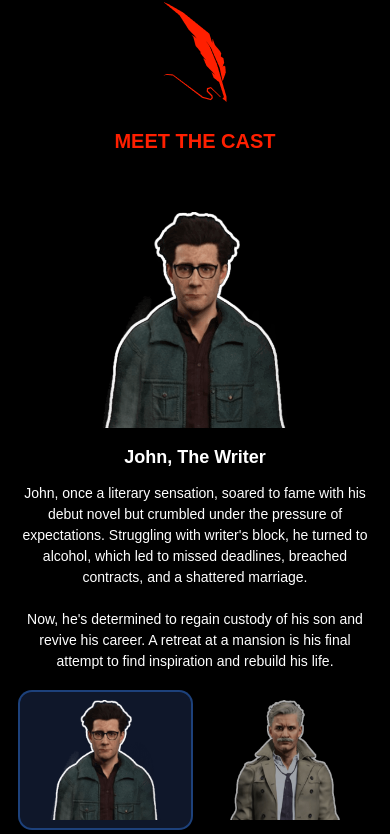
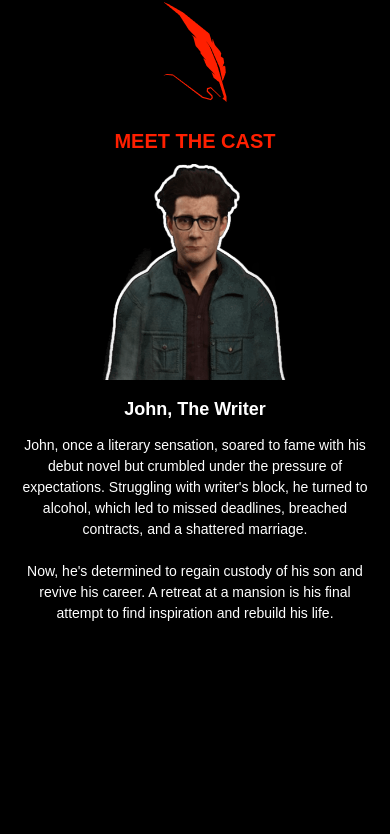
Before and after one commit to Studio-23-xyz/studio23-website, a Next.js app: page /our-titles/silent-scream-2 in a window 390 px wide. Shown: the part 1941-2775 px from the top of the page. Built offline with nearby package versions, Linux system fonts and the light colour scheme; a web font is replaced by a local one.

Commit message:
Slider Added - SS2 Game Page

```diff
--- a/package.json
+++ b/package.json
@@ -15,7 +15,8 @@
 		"next": "^14.1.4",
 		"react": "^18",
 		"react-dom": "^18",
-		"sharp": "^0.33.4"
+		"sharp": "^0.33.4",
+		"swiper": "^11.1.3"
 	},
 	"devDependencies": {
 		"autoprefixer": "^10.0.1",
--- a/src/app/components/silentscream2page/SS2CastSection.js
+++ b/src/app/components/silentscream2page/SS2CastSection.js
@@ -1,4 +1,7 @@
 import Image from "next/image";
+import { useEffect, useState } from "react";
+import "swiper/css"; /* Import Swiper CSS */
+import { Swiper, SwiperSlide } from "swiper/react";
 import Alan from "../../../../public/assets/ss2-game-page/ss2-characters/alan.png";
 import Chad from "../../../../public/assets/ss2-game-page/ss2-characters/chad.png";
 import Edger from "../../../../public/assets/ss2-game-page/ss2-characters/edgar.png";
@@ -10,6 +13,18 @@ import Quill from "../../../../public/assets/ss2-game-page/ss2-quill.png";
 import SS2CastComponents from "./SS2CastComponents";
 
 const SS2CastSection = () => {
+  const [isMobile, setIsMobile] = useState(false);
+
+  useEffect(() => {
+    const handleResize = () => {
+      setIsMobile(window.innerWidth < 768);
+    };
+
+    handleResize();
+    window.addEventListener("resize", handleResize);
+    return () => window.removeEventListener("resize", handleResize);
+  }, []);
+
   return (
     <div>
       {/*Heading */}
@@ -27,7 +42,17 @@ const SS2CastSection = () => {
       </div>
 
       <div>
-        <SS2CastComponents items={items} />
+        {isMobile ? (
+          <Swiper spaceBetween={30} pagination={{ clickable: true }}>
+            {items.map((item, index) => (
+              <SwiperSlide key={index}>
+                {item.content}
+              </SwiperSlide>
+            ))}
+          </Swiper>
+        ) : (
+          <SS2CastComponents items={items} />
+        )}
       </div>
     </div>
   );
@@ -60,7 +85,7 @@ const items = [
           />
         </div>
         <div
-          className="w-full md:w-1/2 flex flex-col justify-center items-center md:pr-10
+          className="w-full md:w-1/2 flex flex-col justify-center items-center px-4 md:pr-10 md:pl-0
          gap-3"
         >
           <h1 className="text-[18px] md:text-[32px] font-bold text-center">
@@ -103,7 +128,7 @@ const items = [
           />
         </div>
         <div
-          className="w-full md:w-1/2 flex flex-col justify-center items-center md:pr-10
+          className="w-full md:w-1/2 flex flex-col justify-center items-center px-4 md:pr-10 md:pl-0
          gap-3"
         >
           <h1 className="text-[18px] md:text-[32px] font-bold text-center">
@@ -152,7 +177,7 @@ const items = [
           />
         </div>
         <div
-          className="w-full md:w-1/2 flex flex-col justify-center items-center md:pr-10
+          className="w-full md:w-1/2 flex flex-col justify-center items-center px-4 md:pr-10 md:pl-0
          gap-3"
         >
           <h1 className="text-[18px] md:text-[32px] font-bold text-center">
@@ -197,7 +222,7 @@ const items = [
           />
         </div>
         <div
-          className="w-full md:w-1/2 flex flex-col justify-center items-center md:pr-10
+          className="w-full md:w-1/2 flex flex-col justify-center items-center px-4 md:pr-10 md:pl-0
        gap-3"
         >
           <h1 className="text-[18px] md:text-[32px] font-bold text-center">
@@ -244,7 +269,7 @@ const items = [
           />
         </div>
         <div
-          className="w-full md:w-1/2 flex flex-col justify-center items-center md:pr-10
+          className="w-full md:w-1/2 flex flex-col justify-center items-center px-4 md:pr-10 md:pl-0
          gap-3"
         >
           <h1 className="text-[18px] md:text-[32px] font-bold text-center">
@@ -296,7 +321,7 @@ const items = [
           />
         </div>
         <div
-          className="w-full md:w-1/2 flex flex-col justify-center items-center md:pr-10
+          className="w-full md:w-1/2 flex flex-col justify-center items-center px-4 md:pr-10 md:pl-0
          gap-3"
         >
           <h1 className="text-[18px] md:text-[32px] font-bold text-center">
@@ -338,7 +363,7 @@ const items = [
           />
         </div>
         <div
-          className="w-full md:w-1/2 flex flex-col justify-center items-center md:pr-10
+          className="w-full md:w-1/2 flex flex-col justify-center items-center px-4 md:pr-10 md:pl-0
          gap-3"
         >
           <h1 className="text-[18px] md:text-[32px] font-bold text-center">
--- a/src/app/components/silentscream2page/SS2GameSSModal.js
+++ b/src/app/components/silentscream2page/SS2GameSSModal.js
@@ -15,7 +15,7 @@ const SS2GameSSModal = ({ isVisible, onClose, screenshot }) => {
           width={1771}
           height={985}
           alt={screenshot.alt}
-          className="w-[65%] h-[65%] 2xl:w-[75%] 2xl:h-[75%] object-center pb-12"
+          className="w-[70%] md:w-[70%] md:h-[70%] 2xl:w-[75%] 2xl:h-[75%] object-center pb-12"
         />
       </div>
     </div>
--- a/src/app/components/silentscream2page/SS2Screenshots.js
+++ b/src/app/components/silentscream2page/SS2Screenshots.js
@@ -56,7 +56,9 @@ const SS2Screenshots = () => {
             {screenshots.map((screenshot, index) => (
               <div
                 key={index}
-                className={`${backgroundClasses[index % backgroundClasses.length]} w-[133px] md:w-[368px] h-[182px] md:h-[504px] px-3
+                className={`${
+                  backgroundClasses[index % backgroundClasses.length]
+                } w-[133px] md:w-[368px] h-[182px] md:h-[504px] px-3
                  md:px-6 pt-5 md:pt-9 pb-7 md:pb-16 bg-cover
                   transform transition-transform duration-300 hover:scale-105 hover:brightness-110`}
                 onClick={() => openModal(screenshot)}
--- a/src/app/globals.css
+++ b/src/app/globals.css
@@ -1,7 +1,14 @@
 @tailwind base;
 @tailwind components;
 @tailwind utilities;
+@import "swiper/css"; /* Import Swiper CSS */
 
+/* Additional Swiper custom styles */
+.swiper-pagination-bullet {
+  background-color: #ff0000;
+}
+
+/* Additional custom styles */
 body {
   @apply bg-black text-white;
 }
--- a/tailwind.config.js
+++ b/tailwind.config.js
@@ -4,6 +4,7 @@ module.exports = {
     "./src/pages/**/*.{js,ts,jsx,tsx,mdx}",
     "./src/components/**/*.{js,ts,jsx,tsx,mdx}",
     "./src/app/**/*.{js,ts,jsx,tsx,mdx}",
+    "./node_modules/swiper/**/*.{js,ts,jsx,tsx}", // Include Swiper's components
   ],
   theme: {
     extend: {
```
Also changed, not shown: 1 other file (tests, documents, lock files or other folders).
